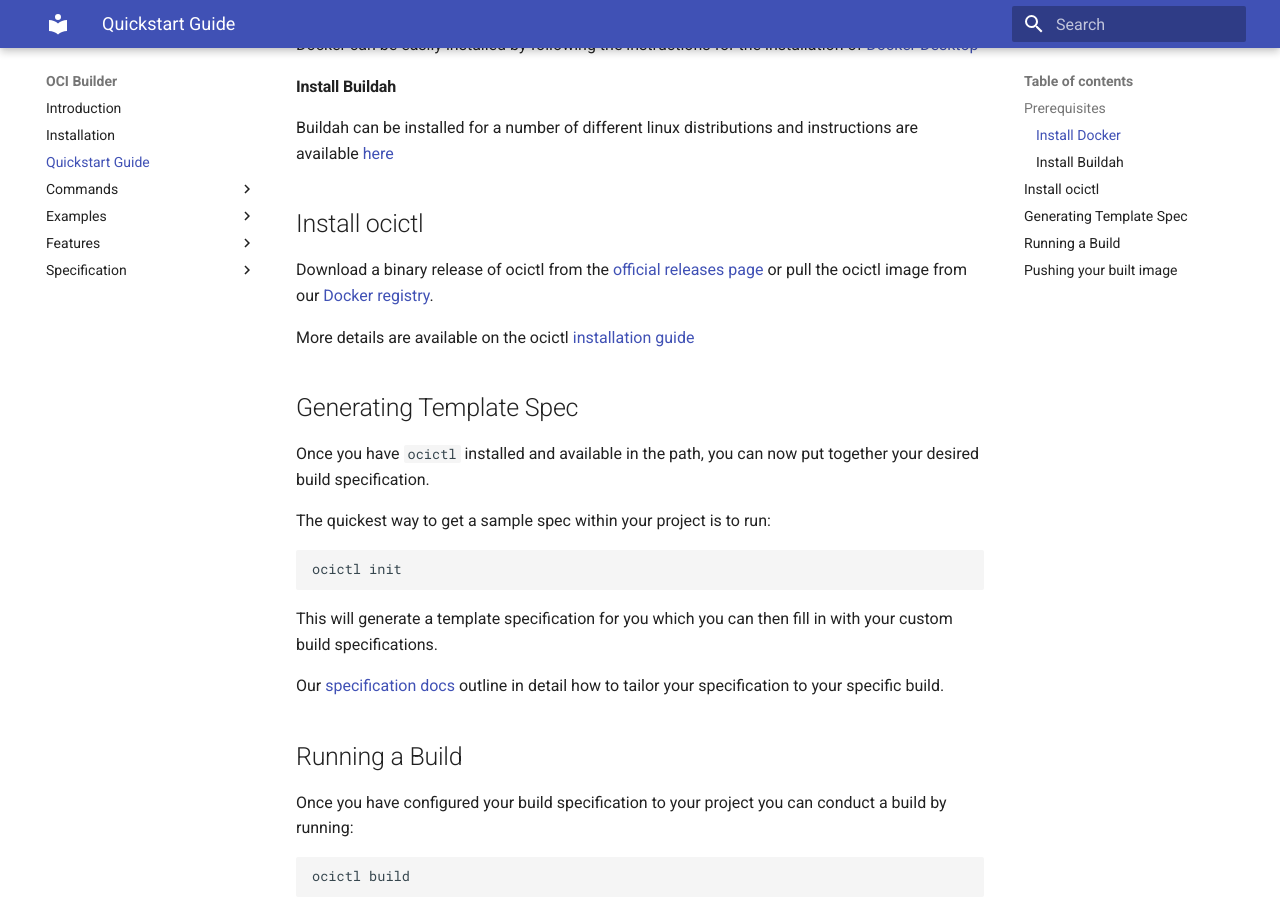
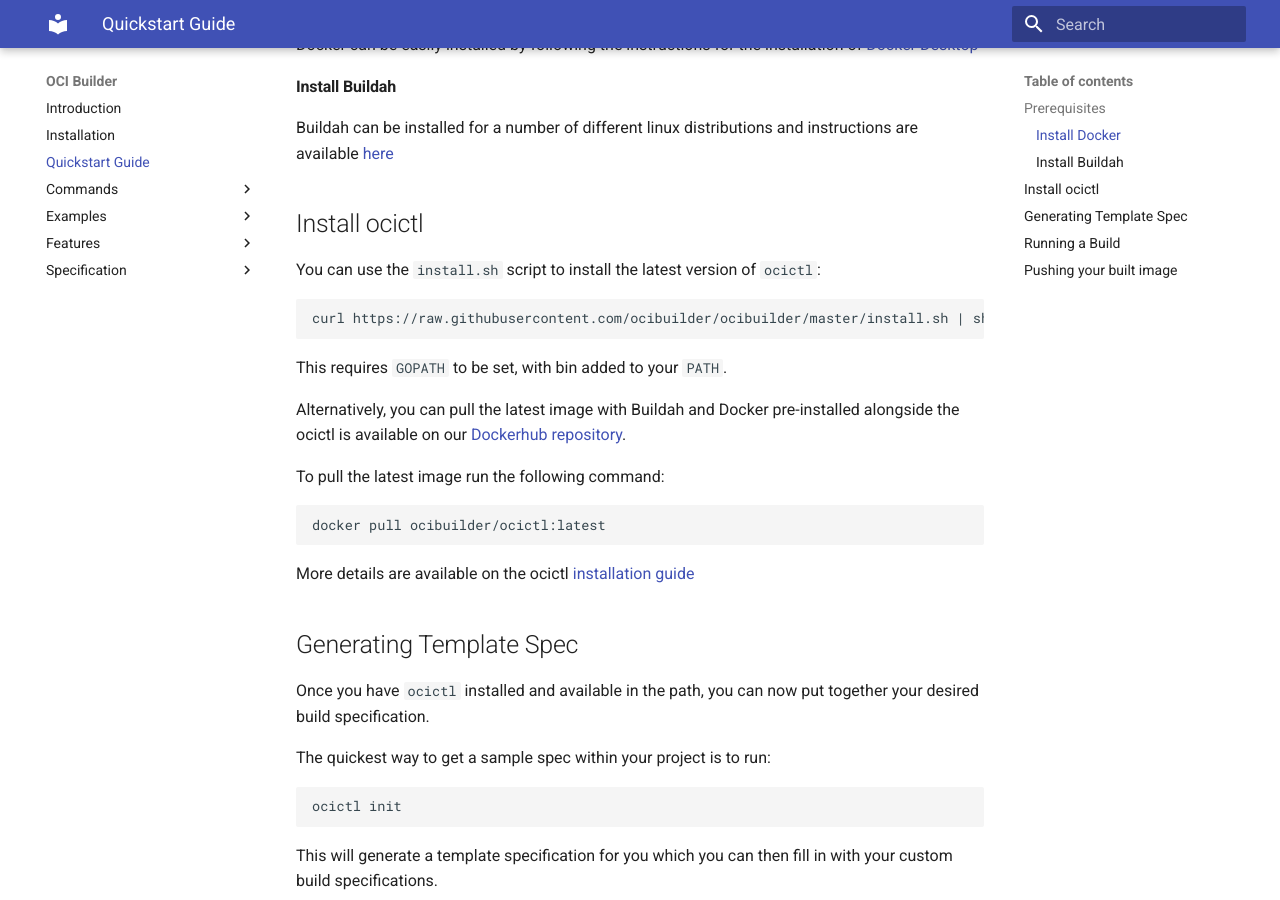
Before and after one commit to ocibuilder/docs, an MkDocs documentation site: the page built from docs/quickstart.md, in a window 1280 px wide and 900 px high, scrolled down 549 px. Built offline with MkDocs 1.6.1 and Material for MkDocs 9.7.7, drawn with Linux system fonts in a browser that asks for light colours.

Commit message:
Update quickstart.md

````diff
--- a/docs/quickstart.md
+++ b/docs/quickstart.md
@@ -26,10 +26,24 @@
 
 ## Install ocictl
 
-Download a binary release of ocictl from the [official releases page](https://github.com/ocibuilder/ocibuilder/releases) or pull the ocictl image from
-our [Docker registry](https://cloud.docker.com/u/ocibuilder/repository/docker/ocibuilder/ocictl).
+You can use the `install.sh` script to install the latest version of `ocictl`:
 
-More details are available on the ocictl [installation guide](./installation)
+```bash
+curl https://raw.githubusercontent.com/ocibuilder/ocibuilder/master/install.sh | sh
+```
+
+This requires `GOPATH` to be set, with bin added to your `PATH`.
+
+Alternatively, you can pull the latest image with Buildah and Docker pre-installed alongside the ocictl is available on our
+[Dockerhub repository](https://cloud.docker.com/u/ocibuilder/repository/docker/ocibuilder/ocictl).
+
+To pull the latest image run the following command:
+
+```bash
+docker pull ocibuilder/ocictl:latest
+```
+
+More details are available on the ocictl [installation guide](./installation.md)
 
 ## Generating Template Spec
 
````
